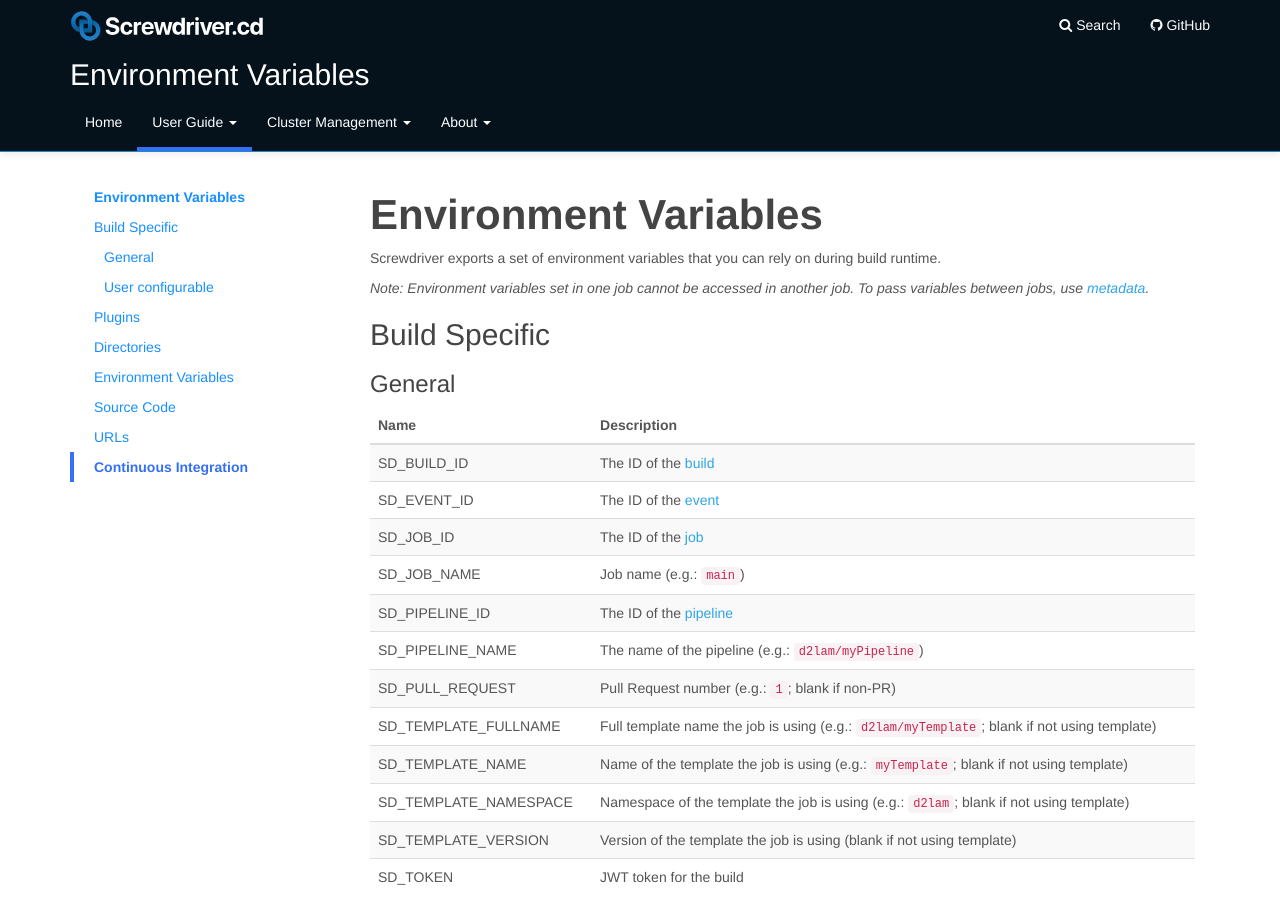
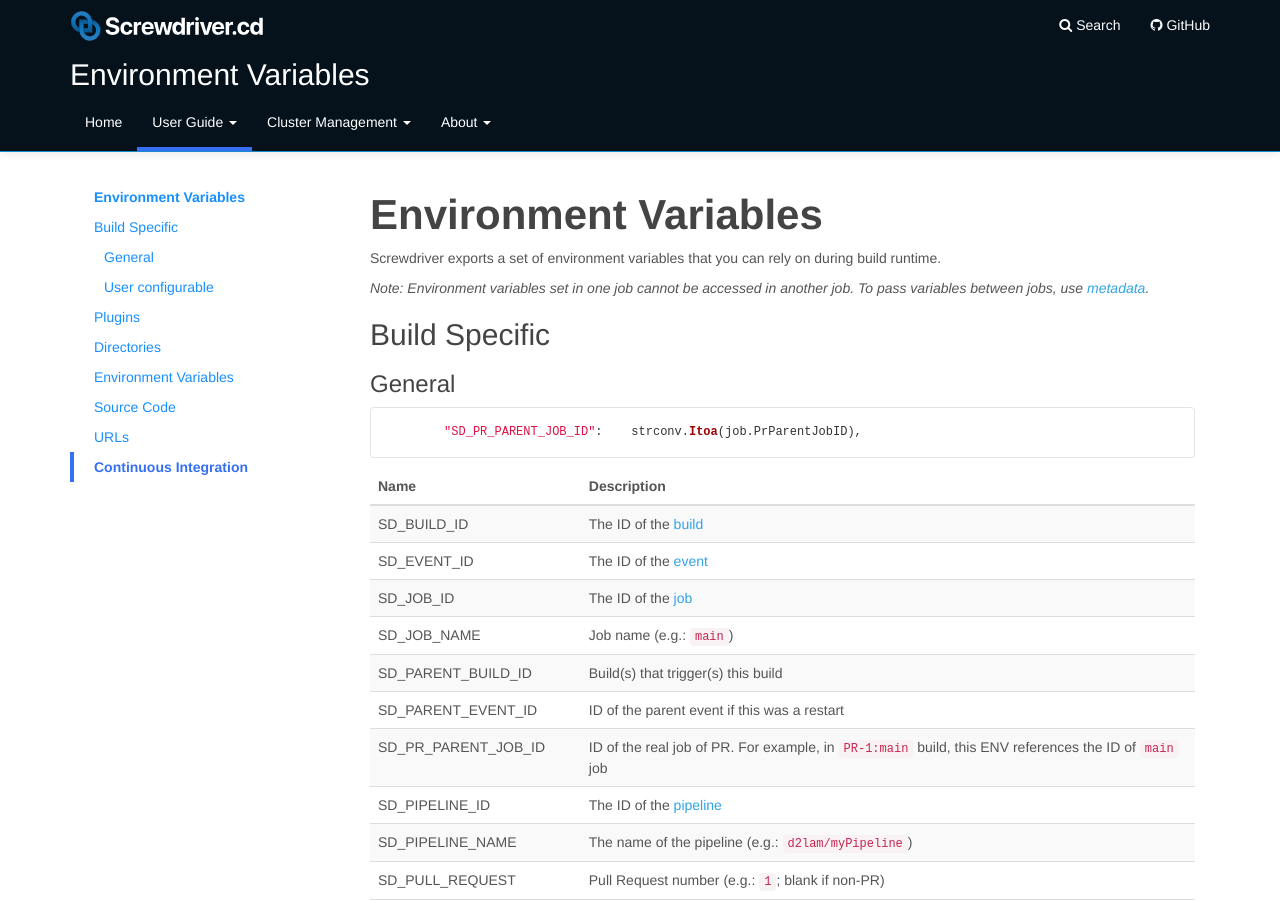
Before and after one commit to screwdriver-cd/guide, a Jekyll site: the page built from docs/user-guide/environment-variables.md, in a window 1280 px wide and 900 px high. Built offline with Jekyll 4.4.1, drawn with Linux system fonts in a browser that asks for light colours.

Commit message:
fix: update ENV

```diff
--- a/docs/user-guide/environment-variables.md
+++ b/docs/user-guide/environment-variables.md
@@ -36,12 +36,17 @@ _Note: Environment variables set in one job cannot be accessed in another job. T
 
 ### General
 
+		"SD_PR_PARENT_JOB_ID":    strconv.Itoa(job.PrParentJobID),
+
 | Name | Description |
 |------|-------|
 | SD_BUILD_ID | The ID of the [build](../about/appendix/domain#build) |
 | SD_EVENT_ID | The ID of the [event](../about/appendix/domain#event) |
 | SD_JOB_ID | The ID of the [job](../about/appendix/domain#job) |
 | SD_JOB_NAME | Job name (e.g.: `main`) |
+| SD_PARENT_BUILD_ID | Build(s) that trigger(s) this build |
+| SD_PARENT_EVENT_ID | ID of the parent event if this was a restart |
+| SD_PR_PARENT_JOB_ID | ID of the real job of PR. For example, in `PR-1:main` build, this ENV references the ID of `main` job |
 | SD_PIPELINE_ID | The ID of the [pipeline](../about/appendix/domain#pipeline) |
 | SD_PIPELINE_NAME | The name of the pipeline (e.g.: `d2lam/myPipeline`) |
 | SD_PULL_REQUEST | Pull Request number (e.g.: `1`; blank if non-PR) |
```
